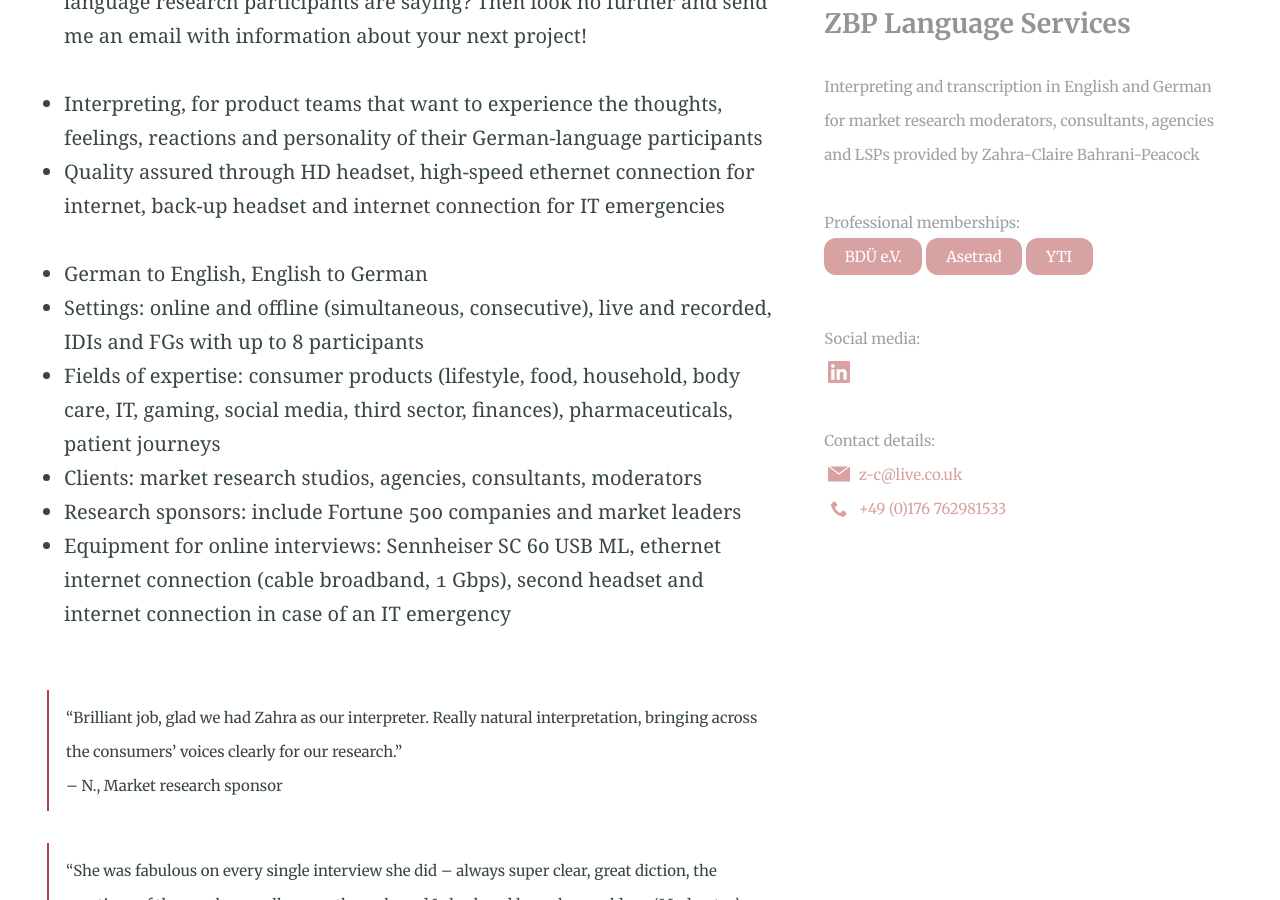
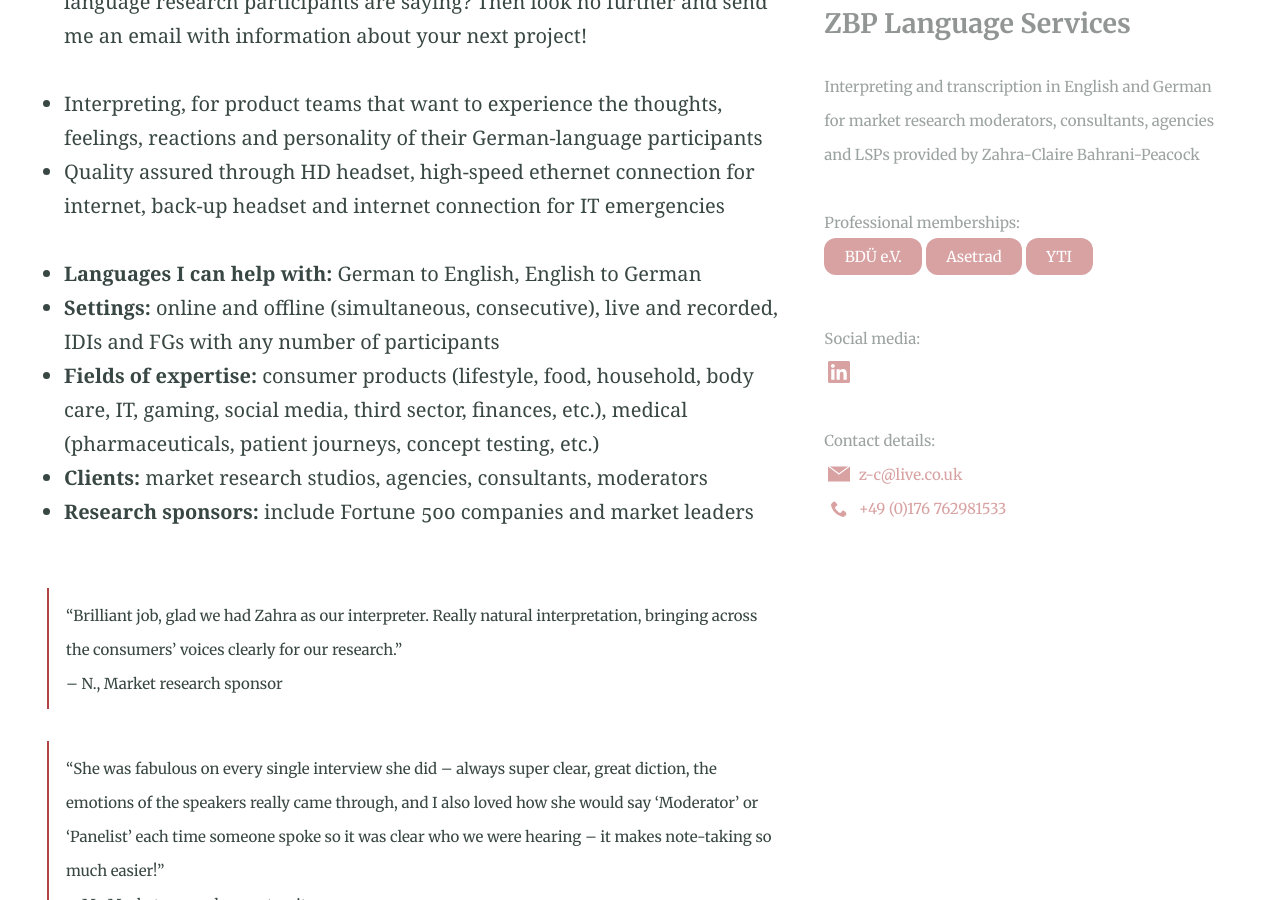
Before and after one commit to Website-2/zbp-language-services.github.io, a Jekyll site: the page built from services.md, in a window 1280 px wide and 900 px high, scrolled down 747 px. Built offline with Jekyll 4.4.1, drawn with Linux system fonts in a browser that asks for light colours.

Commit message:
Text update

```diff
--- a/services.md
+++ b/services.md
@@ -8,19 +8,18 @@ aside: true
 ---
 
 <br>
-<h5><a id="market_research_interpreting">Market research interpreting</a></h5>
+<h5>Market research interpreting</h5>
 <br>
 Are you looking for a native English interpreter for 1v1s or focus groups that will bring across all the cultural details of what your German-language research participants are saying? Then look no further and send me an email with information about your next project!
 <br>
 * Interpreting, for product teams that want to experience the thoughts, feelings, reactions and personality of their German-language participants
 * Quality assured through HD headset, high-speed ethernet connection for internet, back-up headset and internet connection for IT emergencies
 <br><br>
-* German to English, English to German
-* Settings: online and offline (simultaneous, consecutive), live and recorded, IDIs and FGs with up to 8 participants
-* Fields of expertise: consumer products (lifestyle, food, household, body care, IT, gaming, social media, third sector, finances), pharmaceuticals, patient journeys
-* Clients: market research studios, agencies, consultants, moderators
-* Research sponsors: include Fortune 500 companies and market leaders
-* Equipment for online interviews: Sennheiser SC 60 USB ML, ethernet internet connection (cable broadband, 1 Gbps), second headset and internet connection in case of an IT emergency
+* **Languages I can help with:** German to English, English to German
+* **Settings:** online and offline (simultaneous, consecutive), live and recorded, IDIs and FGs with any number of participants
+* **Fields of expertise:** consumer products (lifestyle, food, household, body care, IT, gaming, social media, third sector, finances, etc.), medical (pharmaceuticals, patient journeys, concept testing, etc.)
+* **Clients:** market research studios, agencies, consultants, moderators
+* **Research sponsors:** include Fortune 500 companies and market leaders
 <br><br>
 
 ><small>"Brilliant job, glad we had Zahra as our interpreter. Really natural interpretation, bringing across the consumers' voices clearly for our research."<br>
@@ -30,7 +29,7 @@ Are you looking for a native English interpreter for 1v1s or focus groups that w
 – M., Market research report writer</small>
 
 <br>
-<h5><a display=none id="market_research_transcription">Market research transcription</a></h5>
+<h5>Market research transcription</h5>
 <br>
 If it's a native English transcriber you're looking for to produce transcripts that are in line with your expectations, you've come to the right place. Just send me an email with information about your project and I'll get back to you ASAP.
 <br>
```
